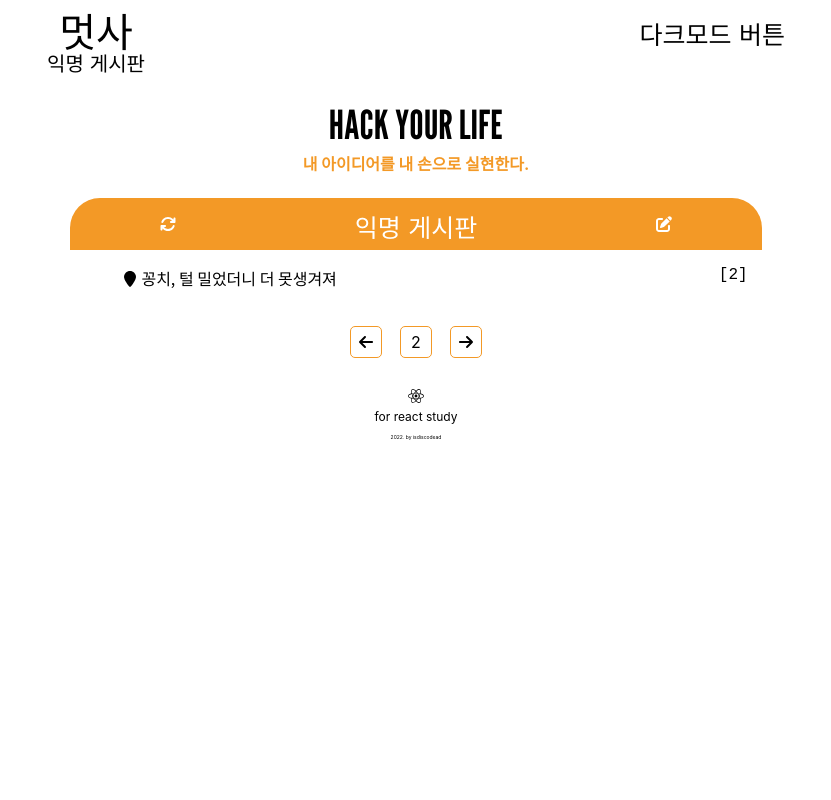
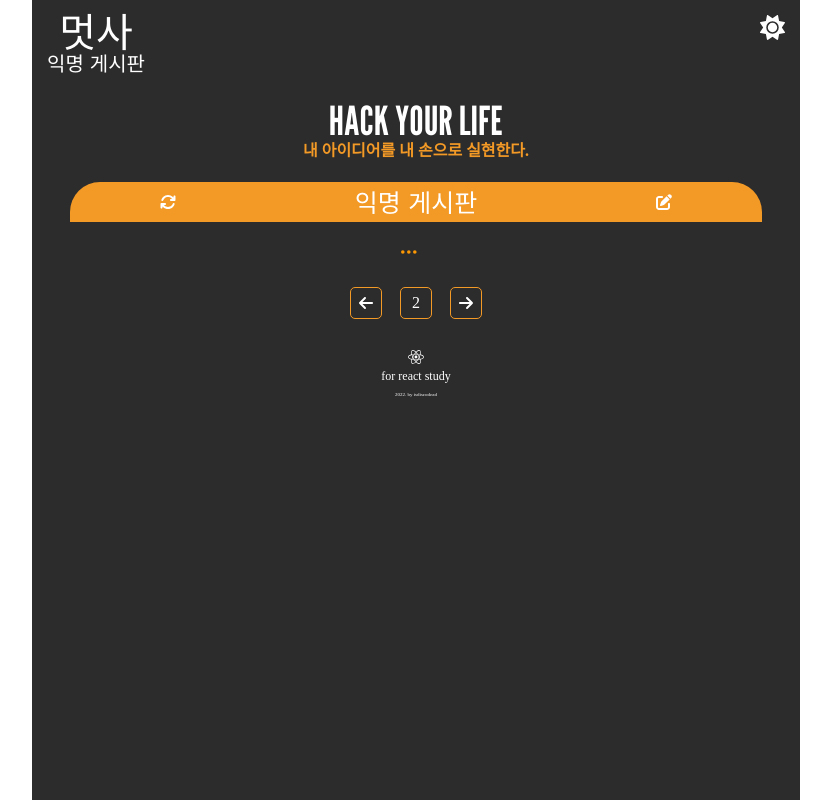
Before and after one commit to isdiscodead/like_lion_2022, a React (Create React App) app in the folder FEReact/react-study/: page / in a window 1280 px wide. Shown: the whole page, without its empty margins (224-1055 px from the left). Built offline with nearby package versions, Linux system fonts and the light colour scheme.

Commit message:
react chap 2 end

```diff
--- a/FEReact/react-study/src/App.jsx
+++ b/FEReact/react-study/src/App.jsx
@@ -40,17 +40,33 @@ import {
 } from '@fortawesome/free-solid-svg-icons';
 import { FontAwesomeIcon } from '@fortawesome/react-fontawesome';
 import { faReact } from '@fortawesome/free-brands-svg-icons';
+import { darkTheme, lightTheme, GlobalStyles } from './styles';
+import { ThemeProvider } from 'styled-components';
+
+// 로딩 아이콘
+import loadingIcon from './loading.svg';
 
 
 function App() {
+    // 다크모드 구분 변수
+    const darkMode = true;
+    // 로딩 중 여부
+    const loading = true;
+    // 포스트 존재 여부
+    const isPost = false;
+
     return <>
+        <ThemeProvider theme={darkMode ? darkTheme : lightTheme}>
+            <GlobalStyles/>
             <MediaDiv>
                 <Header>
                     <TitleLogoDiv>
                         <TitleBig>멋사</TitleBig>
                         <TitleSmall>익명 게시판</TitleSmall>
                     </TitleLogoDiv>
-                <SubHeaderDiv>다크모드 버튼</SubHeaderDiv>
+                    <SubHeaderDiv>
+                        { darkMode ? <div><FontAwesomeIcon icon={faSun}/></div> : <div><FontAwesomeIcon icon={faMoon}/></div> }
+                    </SubHeaderDiv>
                 </Header>
 
                 <Main>
@@ -58,13 +74,24 @@ function App() {
                         <SlogunBig>HACK YOUR LIFE</SlogunBig>
                         <SlogunSmall>내 아이디어를 내 손으로 실현한다.</SlogunSmall>
                     </SlogunSection>
+
                     <PostSection>
                         <PostTitleDiv>
                             <FontAwesomeIcon icon={faArrowsRotate}/>
                             <PostTitle>익명 게시판</PostTitle>
                             <FontAwesomeIcon icon={faPenToSquare}/>
                         </PostTitleDiv>
+
                         <PostListDiv>
+                            { loading ? (
+                                <LoadingDiv>
+                                    <LoadingImg src={loadingIcon}/>
+                                </LoadingDiv>
+                            ) : (
+                                !isPost ? (
+                                <LoadingDiv>아직 기록된 글이 없습니다.</LoadingDiv>
+                                ) : (
+                                <>
                                     <ul>
                                         <EachPostLi>
                                             <div>
@@ -74,6 +101,8 @@ function App() {
                                             <PostRepl>[2]</PostRepl>
                                         </EachPostLi>
                                     </ul>
+                                </>))
+                            }
                         </PostListDiv>
                     </PostSection>
 
@@ -94,6 +123,7 @@ function App() {
                     <FooterSmall>2022. by isdiscodead</FooterSmall>
                 </Footer>
             </MediaDiv>
+        </ThemeProvider>
     </>;
 }
 
--- a/FEReact/react-study/src/styles.js
+++ b/FEReact/react-study/src/styles.js
@@ -3,9 +3,15 @@ import { createGlobalStyle } from 'styled-components'; // 전역에 일관성
 //yarn add styled-reset
 import reset from 'styled-reset'; // 브라우저 기본 디자인 없애기
 
-export const lightTheme = {};
+export const lightTheme = {
+    bgColor: '#f5f5f5',
+    fontColor: '#2c2c2c'
+};
 
-export const darkTheme = {};
+export const darkTheme = {
+    fontColor: 'white',
+    bgColor: '#2c2c2c'
+};
 
 export const GlobalStyles = createGlobalStyle`
     ${reset}
```
Lines whose indentation alone changed are shown as unchanged.
